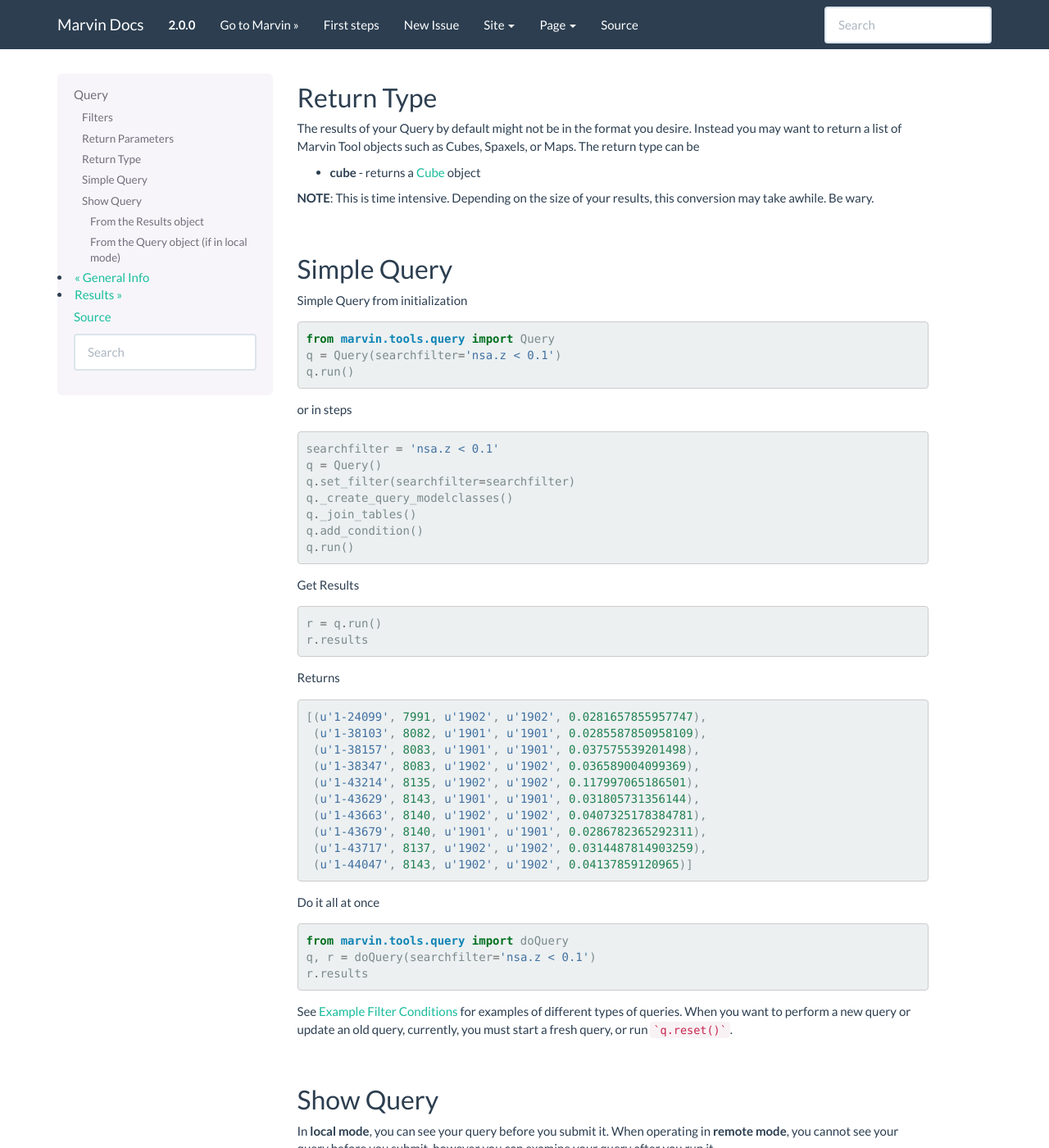
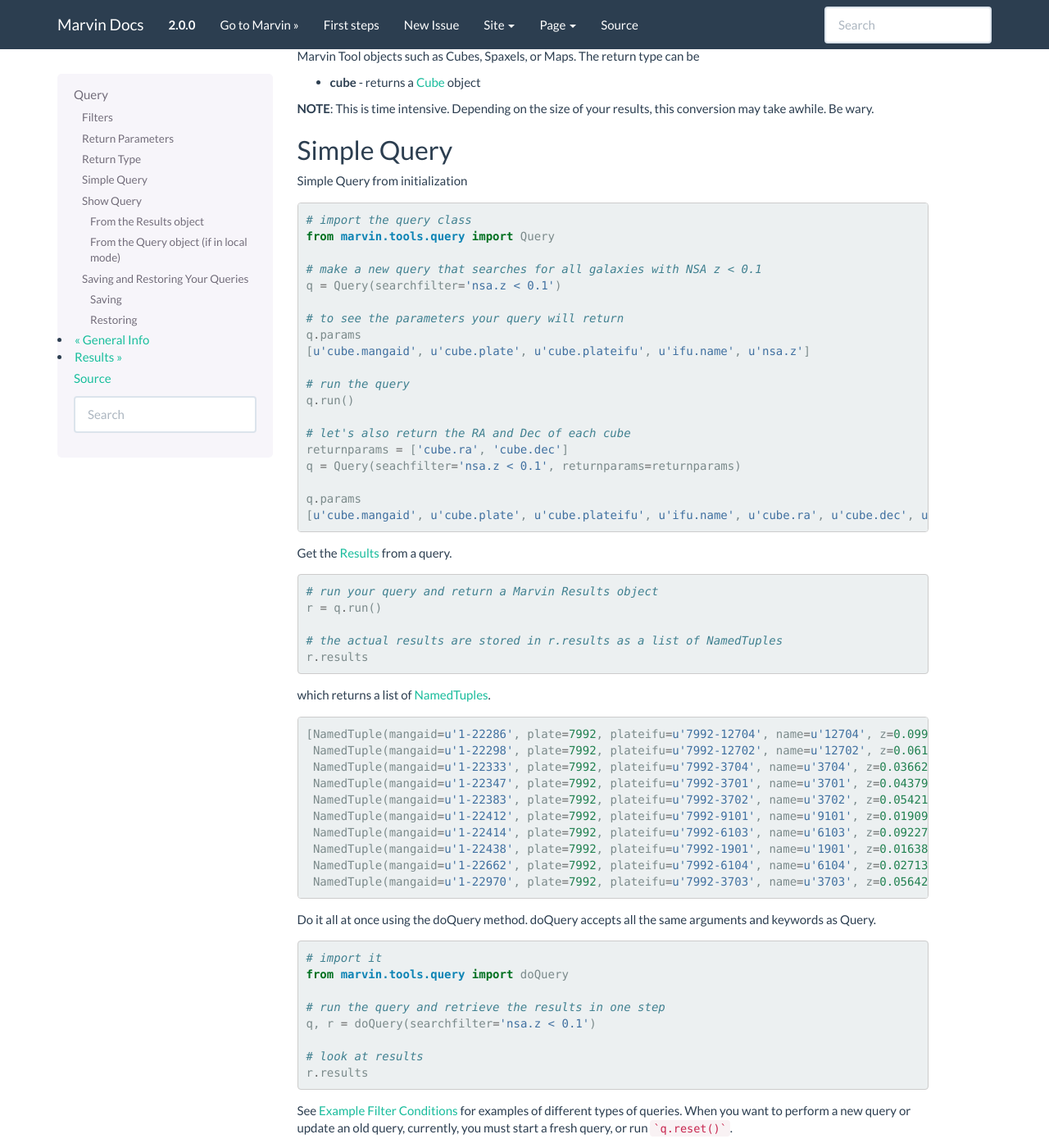
Before and after one commit to sdss/marvin, a Sphinx documentation site: the page built from docs/sphinx/query.rst, in a window 1280 px wide and 1400 px high, scrolled down 694 px. Shown: the whole window at 82% size. Built offline with Sphinx 7.4.7, drawn with Linux system fonts in a browser that asks for light colours; pages that are not in the unit, such as notebooks, are missing from menus; some of the changed text lies outside the part shown.

````diff
--- a/docs/sphinx/general.rst
+++ b/docs/sphinx/general.rst
@@ -107,7 +107,7 @@ Via Config
     from marvin.tools.cube import Cube
 
     # set config attributes and turn on global downloads
-    config.setMPL('MPL-4')
+    config.setRelease('MPL-4')
     config.mode = 'local'
     config.download = True
 
@@ -160,7 +160,7 @@ Via Explicit Call
     # Import the downloadList utility function
     from marvin import config
     from marvin.utils.general import downloadList
-    config.setMPL('MPL-4')
+    config.setRelease('MPL-4')
 
     # Make a list of plate-IFUs
     gallist = ['8485-1901', '7443-12701']
--- a/docs/sphinx/query.rst
+++ b/docs/sphinx/query.rst
@@ -16,14 +16,12 @@ When in local mode, queries will assume you have a database to query on.  You pr
 primarily work in remote mode.  Querying while in remote mode will trigger a Marvin-API request to the Marvin at Utah where it performs your
 query and returns the results.  To see how to handle your results, go to :ref:`marvin-results`.
 
-|
 
 Filters
 -------
 
 See the :ref:`marvin-sqlboolean` tutorial on how to design search filters.  See the :ref:`marvin-query-examples` for examples of how to write MaNGA specific filter strings.
 
-|
 
 Return Parameters
 -----------------
@@ -35,7 +33,6 @@ Queries will return a set of default parameters no matter what.  If you want to
     print q.params
     ['cube.mangaid', 'cube.plate', 'ifu.name', 'nsa.z']
 
-|
 
 Return Type
 -----------
@@ -45,7 +42,6 @@ The results of your Query by default might not be in the format you desire.  Ins
 
 **NOTE**: This is time intensive.  Depending on the size of your results, this conversion may take awhile.  Be wary.
 
-|
 
 Simple Query
 ------------
@@ -54,55 +50,67 @@ Simple Query from initialization
 
 .. code-block:: python
 
+    # import the query class
     from marvin.tools.query import Query
+
+    # make a new query that searches for all galaxies with NSA z < 0.1
     q = Query(searchfilter='nsa.z < 0.1')
+
+    # to see the parameters your query will return
+    q.params
+    [u'cube.mangaid', u'cube.plate', u'cube.plateifu', u'ifu.name', u'nsa.z']
+
+    # run the query
     q.run()
 
-or in steps
+    # let's also return the RA and Dec of each cube
+    returnparams = ['cube.ra', 'cube.dec']
+    q = Query(seachfilter='nsa.z < 0.1', returnparams=returnparams)
+
+    q.params
+    [u'cube.mangaid', u'cube.plate', u'cube.plateifu', u'ifu.name', u'cube.ra', u'cube.dec', u'nsa.z']
+
+
+Get the :ref:`marvin-results` from a query.
 
 .. code-block:: python
 
-    searchfilter = 'nsa.z < 0.1'
-    q = Query()
-    q.set_filter(searchfilter=searchfilter)
-    q._create_query_modelclasses()
-    q._join_tables()
-    q.add_condition()
-    q.run()
+    # run your query and return a Marvin Results object
+    r = q.run()
 
-Get Results
+    # the actual results are stored in r.results as a list of NamedTuples
+    r.results
+
+which returns a list of `NamedTuples <https://docs.python.org/2/library/collections.html#collections.namedtuple>`_.
 
 .. code-block:: python
 
-    r = q.run()
-    r.results
+    [NamedTuple(mangaid=u'1-22286', plate=7992, plateifu=u'7992-12704', name=u'12704', z=0.099954180419445),
+     NamedTuple(mangaid=u'1-22298', plate=7992, plateifu=u'7992-12702', name=u'12702', z=0.0614774264395237),
+     NamedTuple(mangaid=u'1-22333', plate=7992, plateifu=u'7992-3704', name=u'3704', z=0.0366250574588776),
+     NamedTuple(mangaid=u'1-22347', plate=7992, plateifu=u'7992-3701', name=u'3701', z=0.0437936186790466),
+     NamedTuple(mangaid=u'1-22383', plate=7992, plateifu=u'7992-3702', name=u'3702', z=0.0542150922119617),
+     NamedTuple(mangaid=u'1-22412', plate=7992, plateifu=u'7992-9101', name=u'9101', z=0.0190997123718262),
+     NamedTuple(mangaid=u'1-22414', plate=7992, plateifu=u'7992-6103', name=u'6103', z=0.0922721400856972),
+     NamedTuple(mangaid=u'1-22438', plate=7992, plateifu=u'7992-1901', name=u'1901', z=0.016383046284318),
+     NamedTuple(mangaid=u'1-22662', plate=7992, plateifu=u'7992-6104', name=u'6104', z=0.027131162583828),
+     NamedTuple(mangaid=u'1-22970', plate=7992, plateifu=u'7992-3703', name=u'3703', z=0.0564263463020325)]
 
-Returns
+Do it all at once using the doQuery method.  doQuery accepts all the same arguments and keywords as Query.
 
 .. code-block:: python
 
-    [(u'1-24099', 7991, u'1902', u'1902', 0.0281657855957747),
-     (u'1-38103', 8082, u'1901', u'1901', 0.0285587850958109),
-     (u'1-38157', 8083, u'1901', u'1901', 0.037575539201498),
-     (u'1-38347', 8083, u'1902', u'1902', 0.036589004099369),
-     (u'1-43214', 8135, u'1902', u'1902', 0.117997065186501),
-     (u'1-43629', 8143, u'1901', u'1901', 0.031805731356144),
-     (u'1-43663', 8140, u'1902', u'1902', 0.0407325178384781),
-     (u'1-43679', 8140, u'1901', u'1901', 0.0286782365292311),
-     (u'1-43717', 8137, u'1902', u'1902', 0.0314487814903259),
-     (u'1-44047', 8143, u'1902', u'1902', 0.04137859120965)]
+    # import it
+    from marvin.tools.query import doQuery
 
-Do it all at once
+    # run the query and retrieve the results in one step
+    q, r = doQuery(searchfilter='nsa.z < 0.1')
 
-.. code-block:: python
-
-    from marvin.tools.query import doQuery
-    q, r = doQuery(searchfilter='nsa.z < 0.1')
+    # look at results
     r.results
 
 See :ref:`marvin-query-examples` for examples of different types of queries.  When you want to perform a new query or update an old query, currently, you must start a fresh query, or run ```q.reset()```.
 
-|
 
 Show Query
 ----------
@@ -142,3 +150,46 @@ From the Query object (if in local mode)
 See :ref:`marvin-query-examples` for examples of different types of queries.
 
 Queries produce results.  Go to :ref:`marvin-results` to see how to handle your query results.
+
+
+Saving and Restoring Your Queries
+---------------------------------
+
+Using `Python pickling <https://docs.python.org/2/library/pickle.html>`_, Marvin can save your queries locally, and restore them later for use again.
+
+Saving
+^^^^^^
+
+.. code-block:: python
+
+    # make a query
+    f = 'nsa.sersic_logmass < 11 and nsa.z < 0.1'
+    q = Query(searchfilter=f)
+    print(q)
+    Marvin Query(mode='remote', limit=100, sort=None, order='asc')
+
+    # save it for later
+    q.save('myquery')
+    '/Users/Brian/myquery.mpf'
+
+Restoring
+^^^^^^^^^
+
+Restoring is a Marvin Query class method.  That means you run it from the class itself after import.
+
+.. code-block:: python
+
+    # import the Query class
+    from marvin.tools.query import Query
+
+    # Load a saved query from a pickle file
+    newq = Query.restore('/Users/Brian/myquery.mpf')
+
+    # Your query is now loaded
+    print(newq)
+    Marvin Query(mode='remote', limit=100, sort=None, order='asc')
+    newq.searchfilter
+    'sersic_logmass >= 9.5 and sersic_logmass < 11 and sersic_n < 2'
+
+
+End
````
Also changed, not shown: docs/sphinx/results.rst (+23 -20 lines), requirements.txt (added, +13 -0 lines), setup.py (added, +31 -0 lines), .travis.yml (added).
